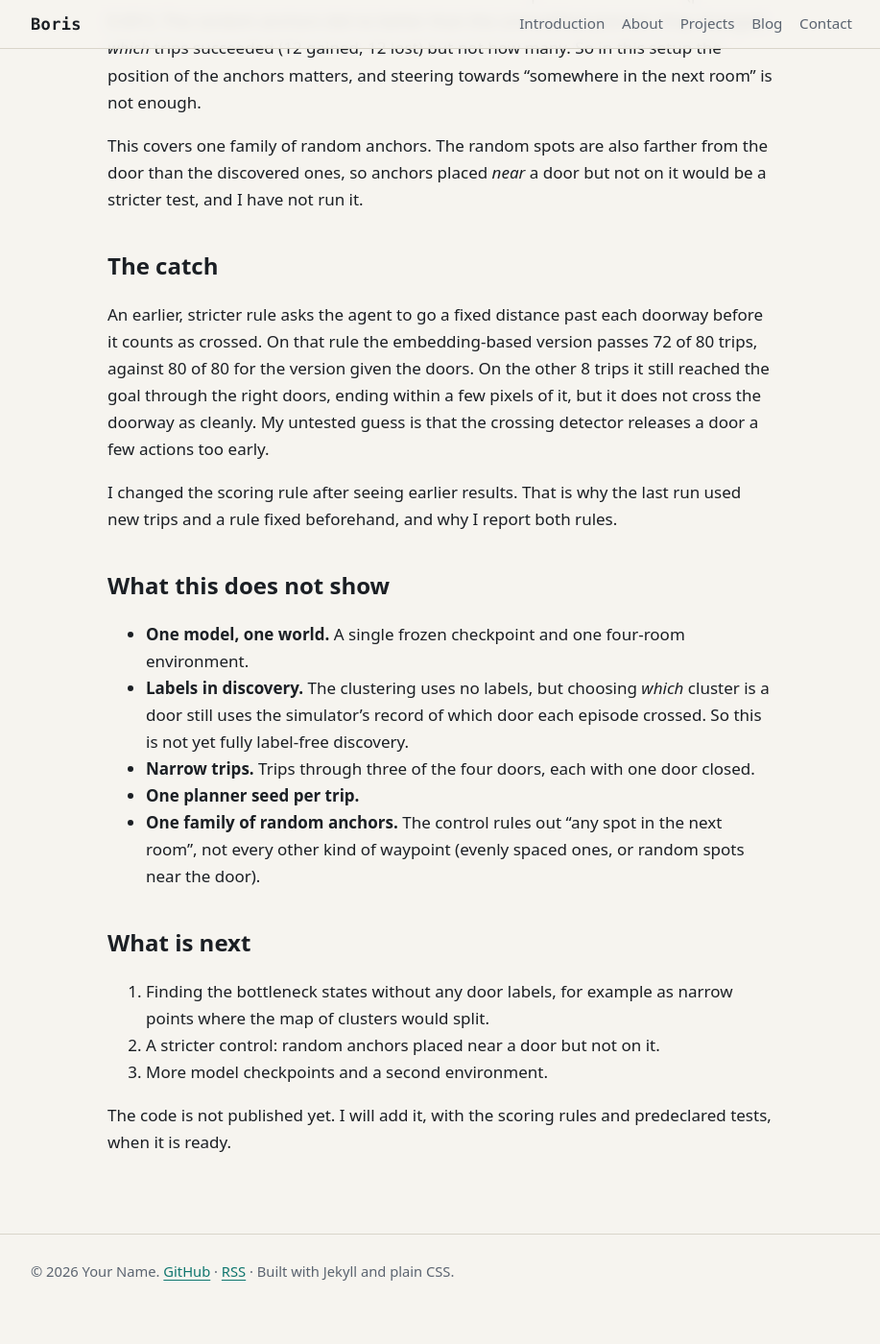
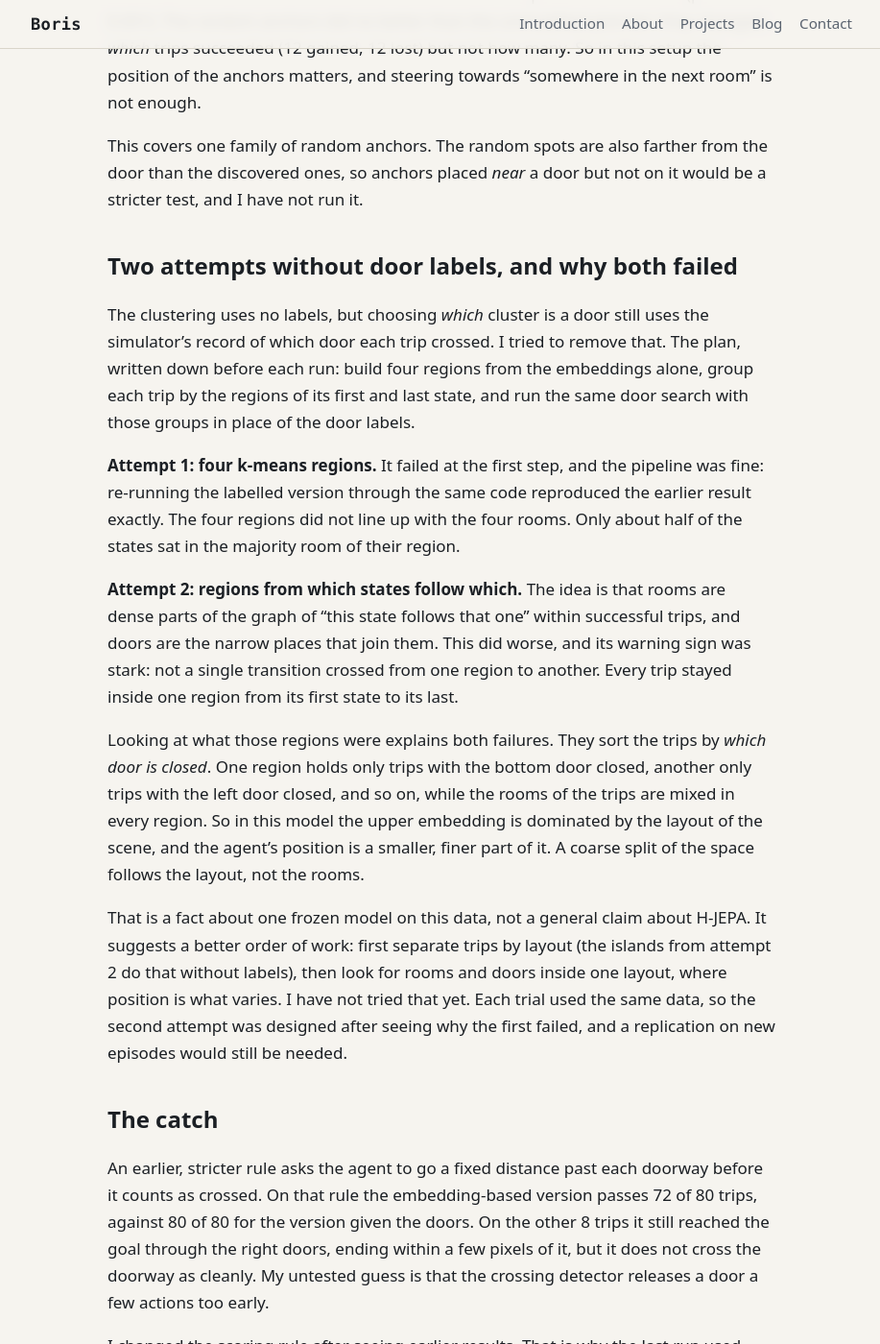
Before and after one commit to boriskrulj/repo_git, a Jekyll site: the page built from 2026-11-21-door-checkpoints-in-a-frozen-h-jepa.md, in a window 1280 px wide and 1400 px high, scrolled down 4497 px. Shown: the whole window at 96% size, without its empty margins (180-1097 px from the left). Built offline with Jekyll 4.4.1, drawn with Linux system fonts in a browser that asks for light colours; before the commit the page ends 5871 px from its top, so only the background shows below that; some of the changed text lies outside the part shown.

Commit message:
Add files via upload

```diff
--- a/2026-11-21-door-checkpoints-in-a-frozen-h-jepa.md
+++ b/2026-11-21-door-checkpoints-in-a-frozen-h-jepa.md
@@ -108,6 +108,18 @@ The discovered anchors beat the random ones on 13 trips and lost on none (p belo
 
 This covers one family of random anchors. The random spots are also farther from the door than the discovered ones, so anchors placed *near* a door but not on it would be a stricter test, and I have not run it.
 
+## Two attempts without door labels, and why both failed
+
+The clustering uses no labels, but choosing *which* cluster is a door still uses the simulator's record of which door each trip crossed. I tried to remove that. The plan, written down before each run: build four regions from the embeddings alone, group each trip by the regions of its first and last state, and run the same door search with those groups in place of the door labels.
+
+**Attempt 1: four k-means regions.** It failed at the first step, and the pipeline was fine: re-running the labelled version through the same code reproduced the earlier result exactly. The four regions did not line up with the four rooms. Only about half of the states sat in the majority room of their region.
+
+**Attempt 2: regions from which states follow which.** The idea is that rooms are dense parts of the graph of "this state follows that one" within successful trips, and doors are the narrow places that join them. This did worse, and its warning sign was stark: not a single transition crossed from one region to another. Every trip stayed inside one region from its first state to its last.
+
+Looking at what those regions were explains both failures. They sort the trips by *which door is closed*. One region holds only trips with the bottom door closed, another only trips with the left door closed, and so on, while the rooms of the trips are mixed in every region. So in this model the upper embedding is dominated by the layout of the scene, and the agent's position is a smaller, finer part of it. A coarse split of the space follows the layout, not the rooms.
+
+That is a fact about one frozen model on this data, not a general claim about H-JEPA. It suggests a better order of work: first separate trips by layout (the islands from attempt 2 do that without labels), then look for rooms and doors inside one layout, where position is what varies. I have not tried that yet. Each trial used the same data, so the second attempt was designed after seeing why the first failed, and a replication on new episodes would still be needed.
+
 ## The catch
 
 An earlier, stricter rule asks the agent to go a fixed distance past each doorway before it counts as crossed. On that rule the embedding-based version passes 72 of 80 trips, against 80 of 80 for the version given the doors. On the other 8 trips it still reached the goal through the right doors, ending within a few pixels of it, but it does not cross the doorway as cleanly. My untested guess is that the crossing detector releases a door a few actions too early.
@@ -117,14 +129,14 @@ I changed the scoring rule after seeing earlier results. That is why the last ru
 ## What this does not show
 
 - **One model, one world.** A single frozen checkpoint and one four-room environment.
-- **Labels in discovery.** The clustering uses no labels, but choosing *which* cluster is a door still uses the simulator's record of which door each episode crossed. So this is not yet fully label-free discovery.
+- **Labels in discovery.** The clustering uses no labels, but choosing *which* cluster is a door still uses the simulator's record of which door each episode crossed. My two attempts to remove that failed (see above), so this is not yet label-free discovery.
 - **Narrow trips.** Trips through three of the four doors, each with one door closed.
 - **One planner seed per trip.**
 - **One family of random anchors.** The control rules out "any spot in the next room", not every other kind of waypoint (evenly spaced ones, or random spots near the door).
 
 ## What is next
 
-1. Finding the bottleneck states without any door labels, for example as narrow points where the map of clusters would split.
+1. A third attempt at finding the doors without labels: first separate trips by layout, then look for rooms and doors inside one layout.
 2. A stricter control: random anchors placed near a door but not on it.
 3. More model checkpoints and a second environment.
 
```
